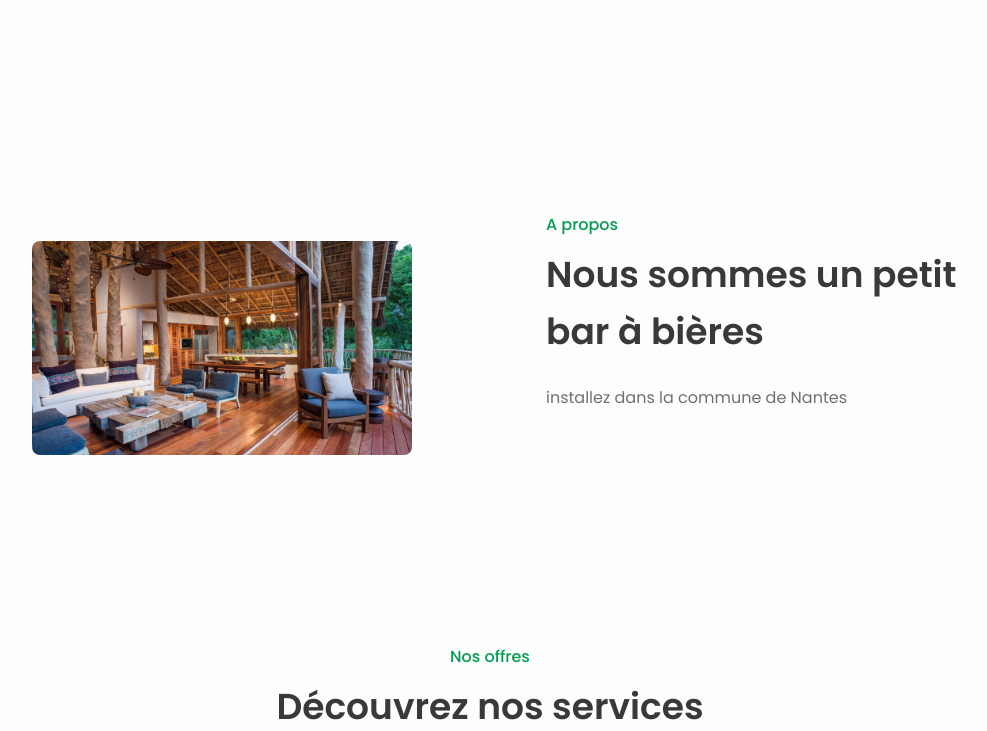
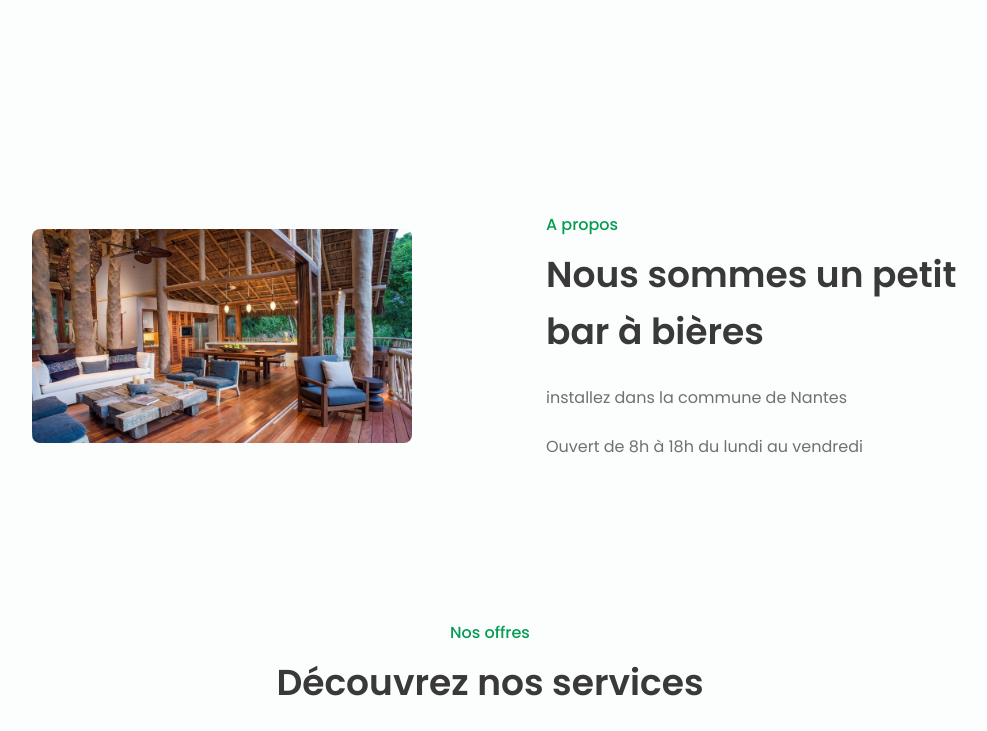
Before and after one commit to alexandre-champagnac/PrestaChopeGrp3, a PHP site: page / in a window 1280 px wide. Shown: the part 556-1287 px from the top of the page, without its empty margins (150-1137 px from the left). Run offline with PHP 8.4, Linux system fonts and the light colour scheme; data comes from the database, SQL or seed files in the repository; both versions use the stored data as it was after the commit.

Commit message:
Last Push - AC

```diff
--- a/pages/accueil/accueil.php
+++ b/pages/accueil/accueil.php
@@ -19,7 +19,7 @@
                 <span class="section-subtitle about__initial">A propos</span>
                 <h2 class="section-title about__initial">Nous sommes un petit <br> bar à bières</h2>
                 <p class="about__description">installez dans la commune de Nantes</p>
-                <a href="#" class="button">En savoir plus</a>
+                <p>Ouvert de 8h à 18h du lundi au vendredi</p>
             </div>
 
             <img src="assets/img/about.jpg" alt="" class="about__img">
@@ -113,7 +113,7 @@
             </div>
 
             <div class="contact__button">
-                <a href="#" class="button">Nous contacter</a>
+                <a href="index.php?page=contact" class="button">Nous contacter</a>
             </div>
         </div>
     </section>
```
Also changed, not shown: scriptPrestachope.sql (+9 -7 lines).
